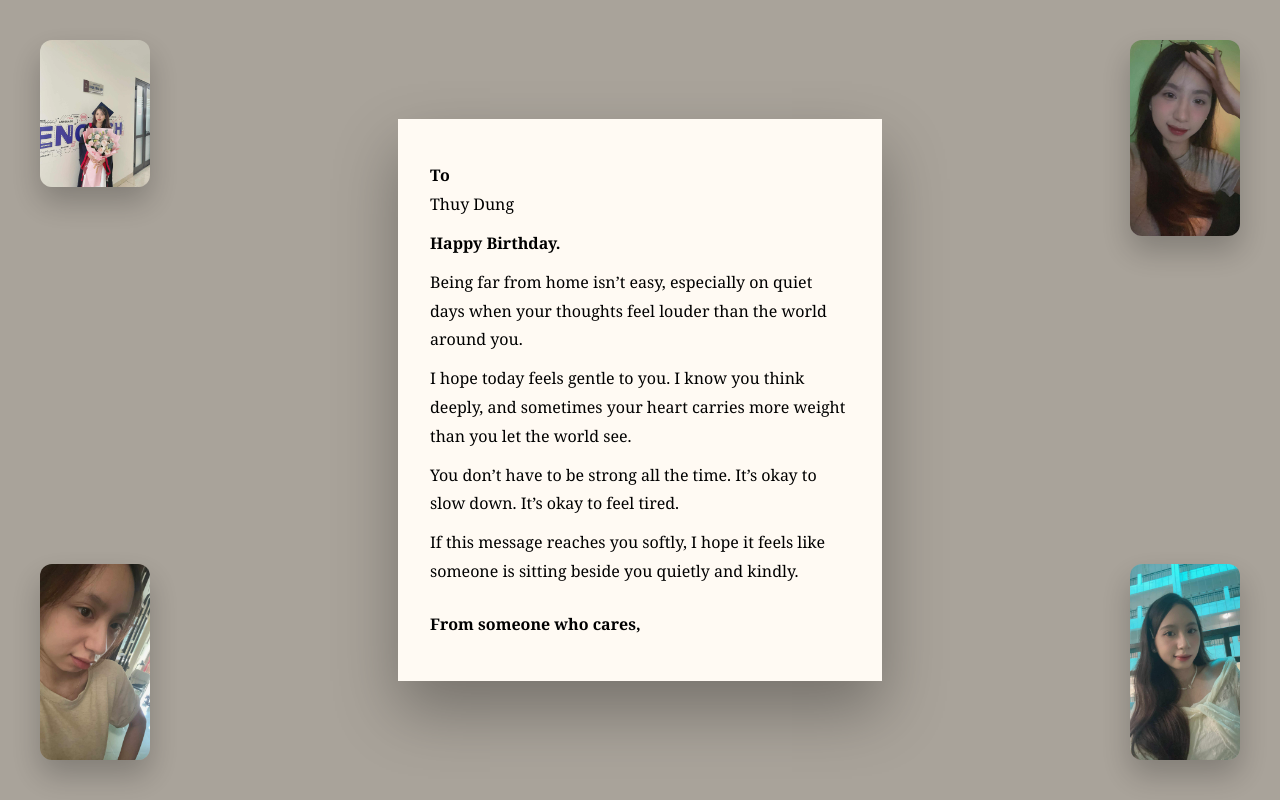
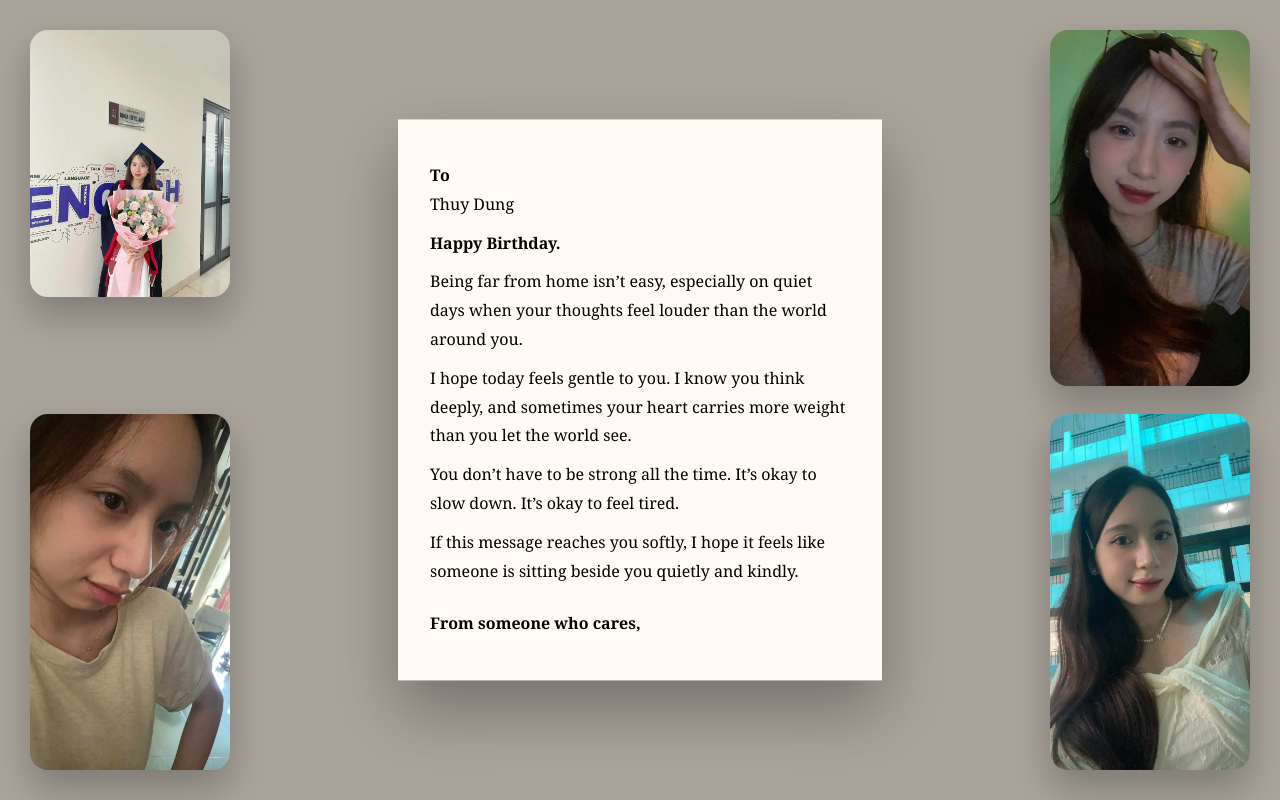
Before and after one commit to cuongngo2003hm-tech/happy-birthdayy, a plain HTML site: page index.html in a window 1280 px wide. Drawn offline with Linux system fonts and the light colour scheme.

Commit message:
reset to clean simple version

```diff
--- a/index.html
+++ b/index.html
@@ -2,22 +2,23 @@
 <html lang="en">
 <head>
 <meta charset="UTF-8">
-<title>A Quiet Letter</title>
+<title>Happy Birthday</title>
 
 <style>
 body {
   margin: 0;
   height: 100vh;
   background: #a9a39a;
-  display: flex;
-  align-items: center;
-  justify-content: center;
   font-family: 'Georgia', serif;
   overflow: hidden;
 }
 
 /* LETTER */
 .letter {
+  position: absolute;
+  top: 50%;
+  left: 50%;
+  transform: translate(-50%, -50%);
   background: #fffaf3;
   width: 420px;
   padding: 32px;
@@ -33,17 +34,16 @@ body {
 /* PHOTOS */
 .photo {
   position: absolute;
-  width: 110px;
-  border-radius: 12px;
-  box-shadow: 0 15px 30px rgba(0,0,0,0.25);
-  opacity: 0.9;
+  width: 200px;
+  border-radius: 18px;
+  box-shadow: 0 18px 36px rgba(0,0,0,0.25);
 }
 
-/* positions */
-.p1 { top: 40px; left: 40px; }
-.p2 { top: 40px; right: 40px; }
-.p3 { bottom: 40px; left: 40px; }
-.p4 { bottom: 40px; right: 40px; }
+/* 4 corners */
+.p1 { top: 30px; left: 30px; }
+.p2 { top: 30px; right: 30px; }
+.p3 { bottom: 30px; left: 30px; }
+.p4 { bottom: 30px; right: 30px; }
 </style>
 </head>
 
```
